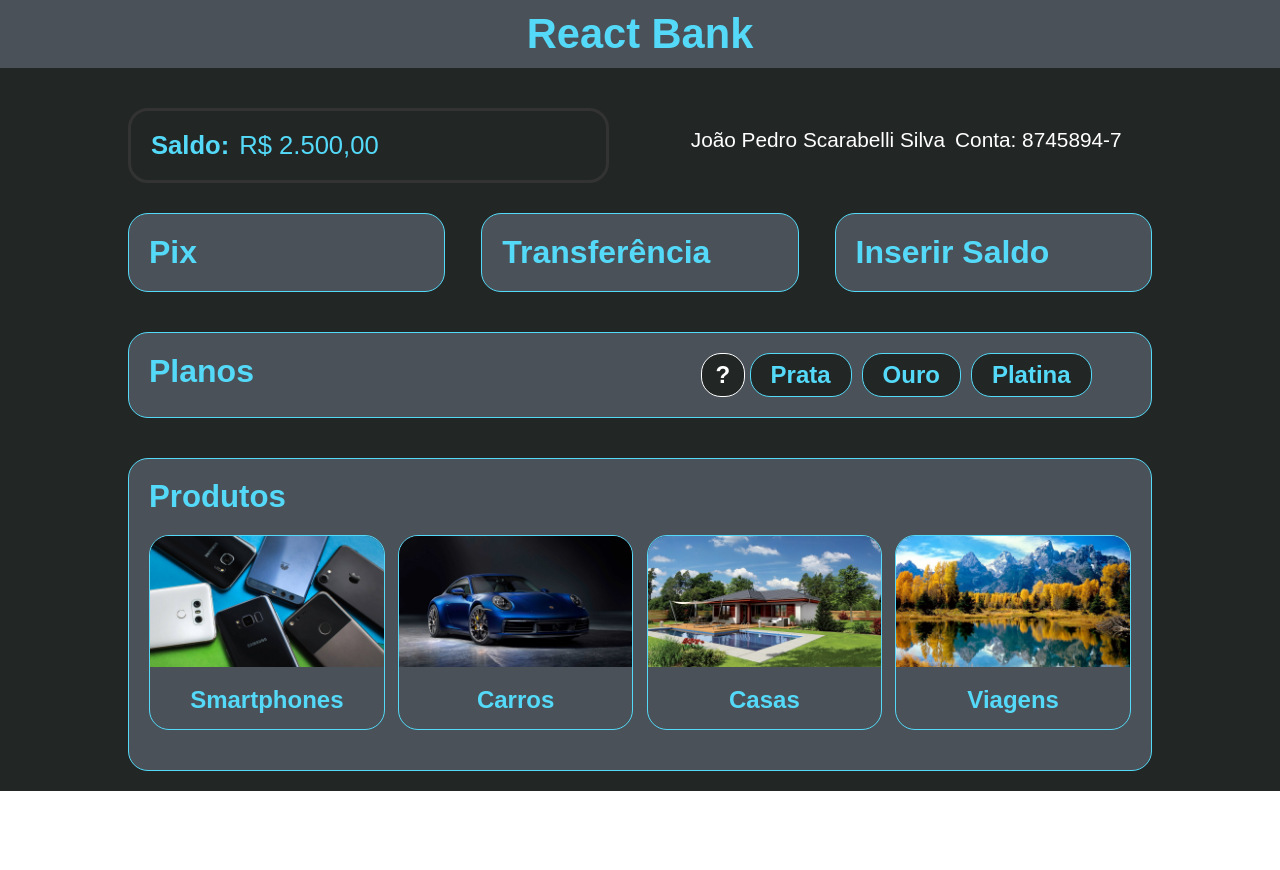
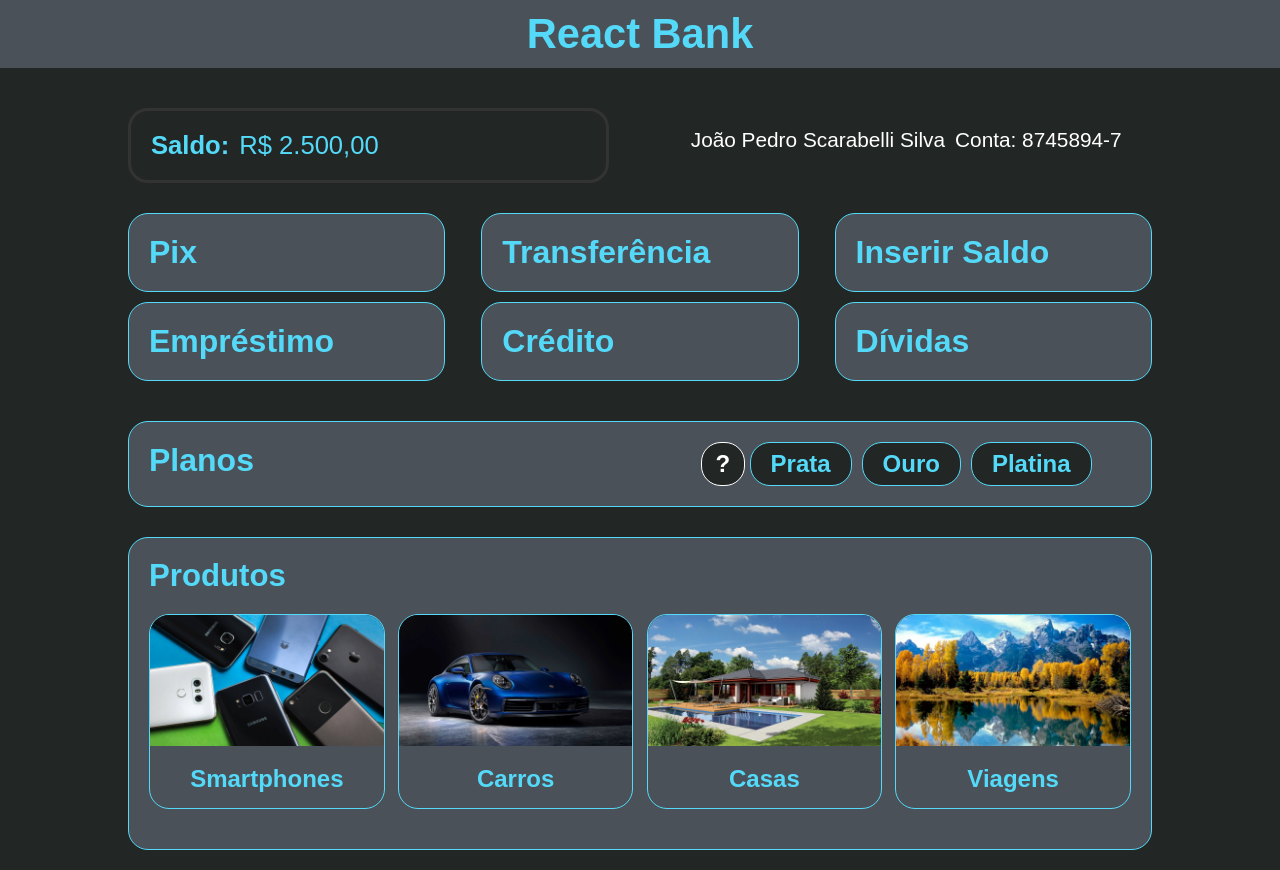
Before and after one commit to JPSS14/react-bank, a Next.js app: page / in a window 1280 px wide. Before the commit the page ends 800 px from the top, so only its background shows below. Built offline with nearby package versions, Linux system fonts and the light colour scheme.

Commit message:
react-bank UPDATE 9: Added new Services(crédito, empréstimo and dívidas

```diff
--- a/src/components/Services.tsx
+++ b/src/components/Services.tsx
@@ -12,6 +12,15 @@ export function Services() {
             <div className={style.mainPix}>
                 <h1>Inserir Saldo</h1>
             </div>
+            <div className={style.mainPix}>
+                <h1>Empréstimo</h1>
+            </div>
+            <div className={style.mainPix}>
+                <h1>Crédito</h1>
+            </div>
+            <div className={style.mainPix}>
+                <h1>Dívidas</h1>
+            </div>
         </>
     );
 }
--- a/src/styles/Services.module.scss
+++ b/src/styles/Services.module.scss
@@ -8,4 +8,5 @@
     border-radius: 20px;
     border: solid 1px $blue;
     color: $blue;
+    margin-bottom: 10px;
 }
--- a/src/styles/main.module.scss
+++ b/src/styles/main.module.scss
@@ -25,7 +25,7 @@
         display: flex;
         flex-wrap: wrap;
         flex-basis: 80%;
-        margin: 20px auto;
+        margin: 10px auto;
         justify-content: space-between;
     }
 
```
